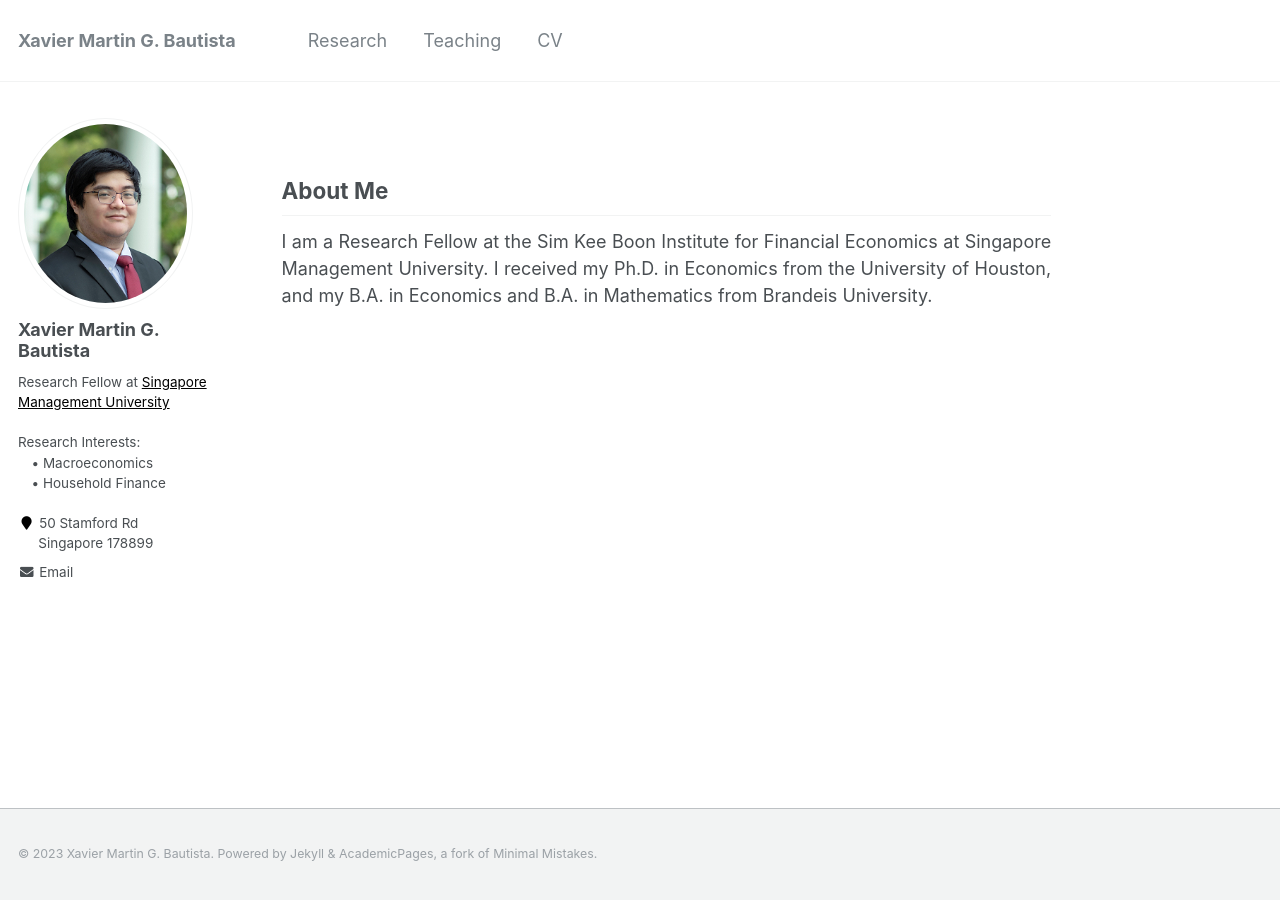
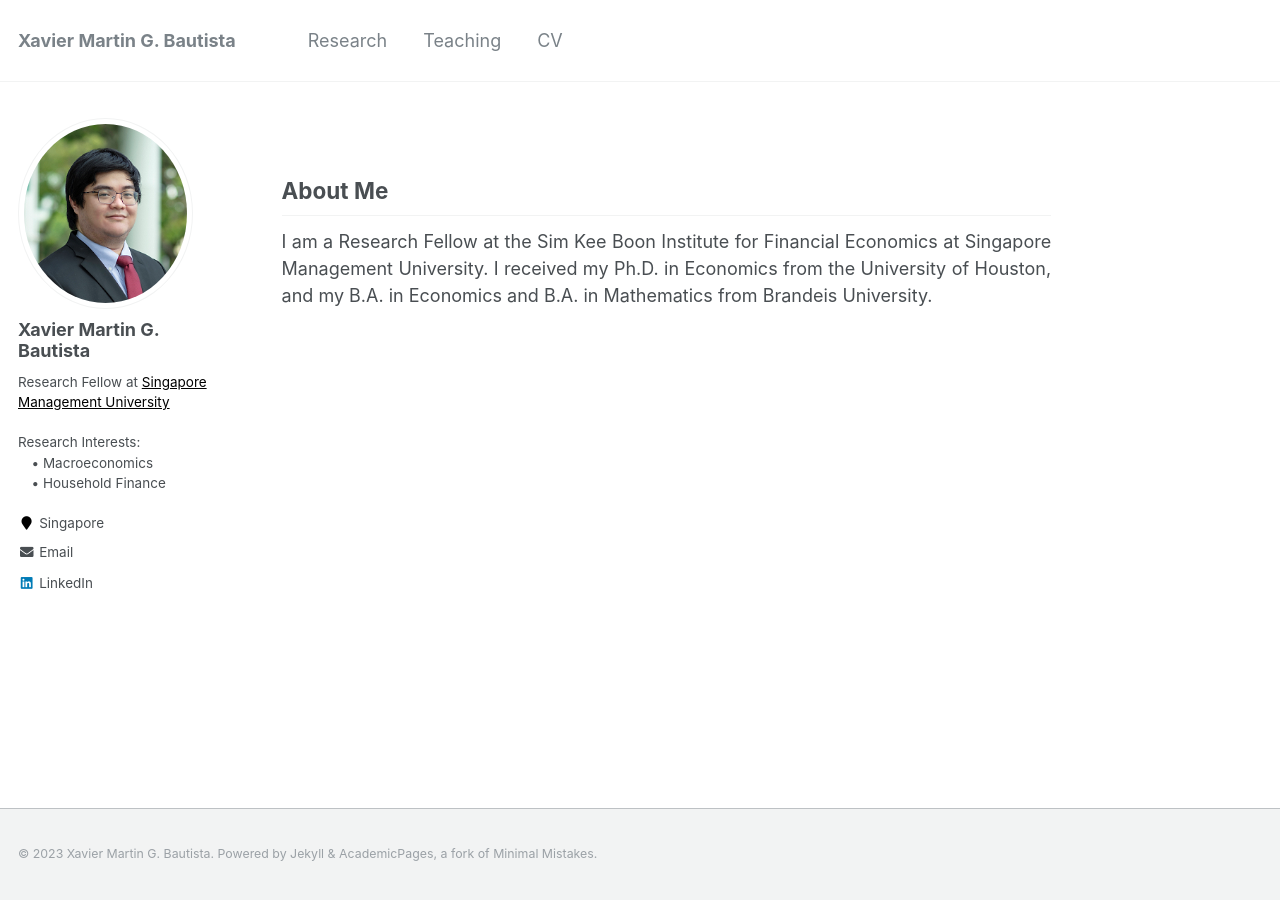
Before and after one commit to xmgbautista/xmgbautista.github.io, a Jekyll site: the page built from _pages/about.md, in a window 1280 px wide. Built offline with Jekyll 4.4.1, drawn with Linux system fonts in a browser that asks for light colours.

Commit message:
Update _config.yml

```diff
--- a/_config.yml
+++ b/_config.yml
@@ -83,7 +83,7 @@ author:
   name             : "Xavier Martin G. Bautista"
   avatar           : "avatar/bautista_headshot.png"
   bio              : "Research Fellow at <a style='color: black;' href='https://skbi.smu.edu.sg/'>Singapore Management University</a><br><br>Research Interests:<br>&emsp;&#8226; Macroeconomics<br>&emsp;&#8226; Household Finance"
-  location         : "50 Stamford Rd <br> &ensp;&emsp;Singapore 178899"
+  location         : "Singapore"
   employer         :
   pubmed           :
   googlescholar    :
@@ -102,7 +102,7 @@ author:
   instagram        :
   impactstory      :
   lastfm           :
-  linkedin         :
+  linkedin         : "https://www.linkedin.com/in/xavier-martin-b-8733a5200/"
   orcid            :
   pinterest        :
   soundcloud       :
```
